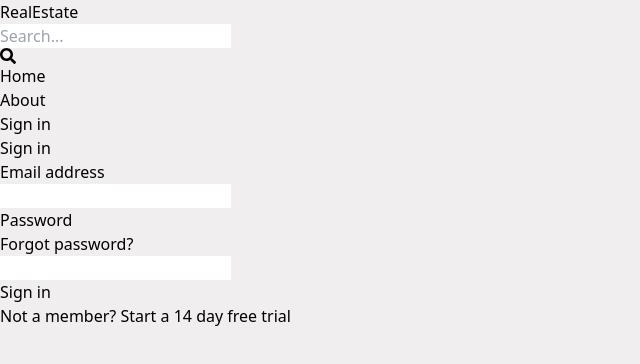
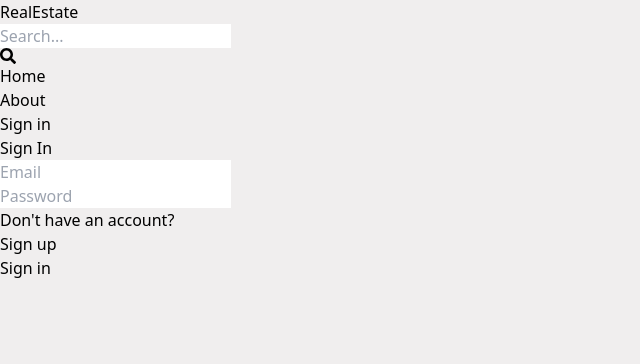
Before and after one commit to SagarWagdare/Real-Estate, a React (Vite) app in the folder client/: page /sign-in in a window 1280 px wide. Shown: the top 364 px of the page, without its empty margins (0-640 px from the left). Built offline with nearby package versions, Linux system fonts and the light colour scheme.

Commit message:
create signin page

```diff
--- a/client/src/pages/SignIn.jsx
+++ b/client/src/pages/SignIn.jsx
@@ -1,52 +1,52 @@
 import React from 'react'
-
+import {Link} from "react-router-dom"
 const Signin = () => {
-  return <div className="flex min-h-full flex-1 flex-col justify-center px-6 py-5 lg:px-8">
+  return (
+    <div className="flex min-h-full flex-1 flex-col justify-center px-6 py-5 lg:px-8">
       <div className="sm:mx-auto sm:w-full sm:max-w-sm">
-
-    <h2 className="mt-10 text-center text-2xl font-bold leading-9 tracking-tight text-gray-900">
-      Sign in
+        <h2 className="mt-1 text-center text-2xl font-bold leading-9 tracking-tight text-gray-900">
+          Sign In
         </h2>
       </div>
 
       <div className="mt-10 sm:mx-auto sm:w-full sm:max-w-sm">
         <form className="space-y-6" action="#" method="POST">
+
           <div>
-        <label htmlFor="email" className="block text-sm font-medium leading-6 text-gray-900">
-          Email address
-        </label>
             <div className="mt-2">
               <input
                 id="email"
                 name="email"
                 type="email"
                 autoComplete="email"
+                placeholder="Email"
                 required
-            className="block w-full rounded-md border-0 py-1.5 text-gray-900 shadow-sm ring-1 ring-inset ring-gray-300 placeholder:text-gray-400 focus:ring-2 focus:ring-inset focus:ring-indigo-600 sm:text-sm sm:leading-6"
+                className="p-2 block w-full rounded-md  py-1.5 text-gray-900 shadow-sm ring-1 ring-inset ring-gray-300 placeholder:text-gray-400 focus:ring-2 focus:ring-inset focus:ring-indigo-600 sm:text-sm sm:leading-6"
               />
             </div>
           </div>
 
           <div>
-        <div className="flex items-center justify-between">
-          <label htmlFor="password" className="block text-sm font-medium leading-6 text-gray-900">
-            Password
-          </label>
-          <div className="text-sm">
-            <a href="#" className="font-semibold text-indigo-600 hover:text-indigo-500">
-              Forgot password?
-            </a>
-          </div>
-        </div>
+            <div className="flex items-center justify-between"></div>
             <div className="mt-2">
               <input
                 id="password"
                 name="password"
                 type="password"
                 autoComplete="current-password"
+                placeholder="Password"
                 required
-            className="block w-full rounded-md border-0 py-1.5 text-gray-900 shadow-sm ring-1 ring-inset ring-gray-300 placeholder:text-gray-400 focus:ring-2 focus:ring-inset focus:ring-indigo-600 sm:text-sm sm:leading-6"
+                className="p-2 block w-full rounded-md  py-1.5 text-gray-900 shadow-sm ring-1 ring-inset ring-gray-300 placeholder:text-gray-400 focus:ring-2 focus:ring-inset focus:ring-indigo-600 sm:text-sm sm:leading-6"
               />
+            </div>
+            {/* <div className="text-sm text-end p-2">
+            <a href="#" className="font-semibold text-indigo-600 hover:text-indigo-500">
+              Forgot password?
+            </a>
+          </div> */}
+            <div className="text-sm pt-1 flex gap-1">
+              <p>Don&apos;t have an account?</p>
+              <Link to="/sign-up" className="text-blue-800 font-semibold">Sign up</Link>
             </div>
           </div>
 
@@ -58,16 +58,11 @@ const Signin = () => {
               Sign in
             </button>
           </div>
+
         </form>
-
-    <p className="mt-10 text-center text-sm text-gray-500">
-      Not a member?{' '}
-      <a href="#" className="font-semibold leading-6 text-indigo-600 hover:text-indigo-500">
-        Start a 14 day free trial
-      </a>
-    </p>
       </div>
-</div>;
+    </div>
+  )
 }
 
 export default Signin
--- a/client/src/pages/SignUp.jsx
+++ b/client/src/pages/SignUp.jsx
@@ -11,7 +11,7 @@ const SignUp = () => {
       </div>
 
       <div className="mt-10 sm:mx-auto sm:w-full sm:max-w-sm">
-        <form className="space-y-4" action="#" method="POST">
+        <form className="space-y-6" action="#" method="POST">
           <div>
             <div className="mt-2">
               <input
```
Lines whose indentation alone changed are shown as unchanged.
